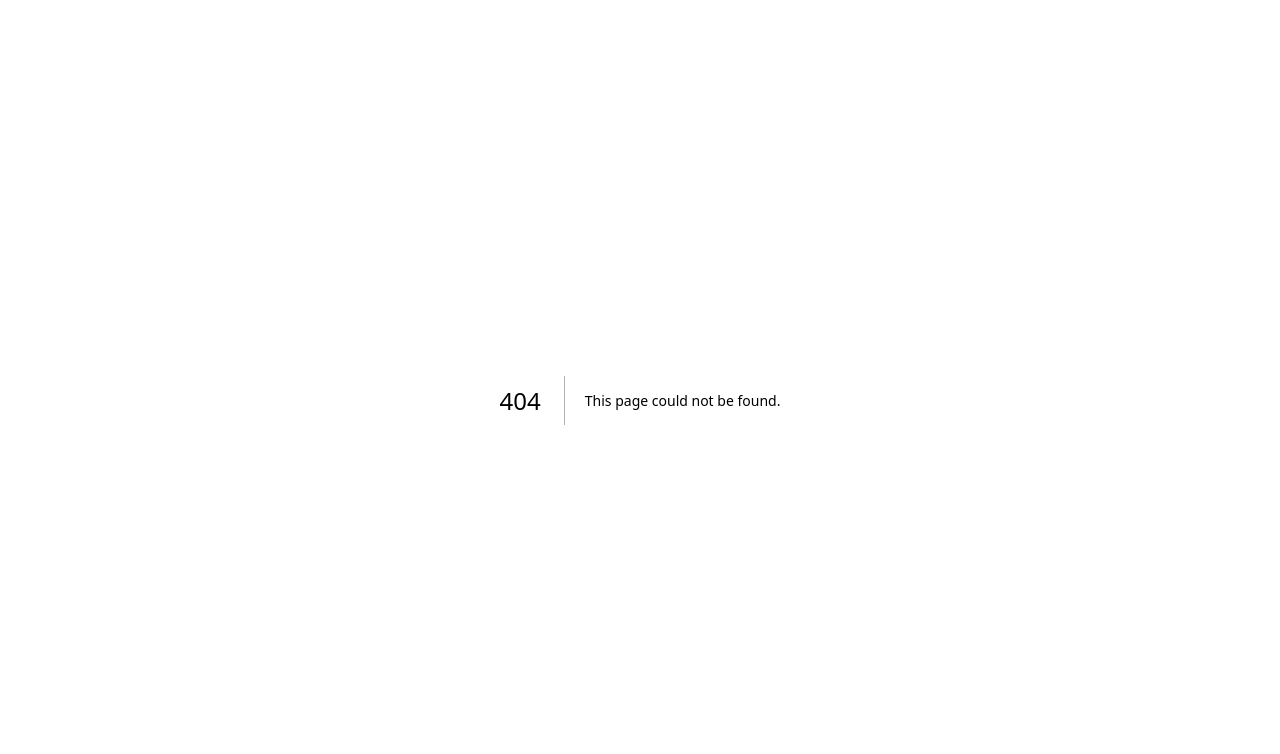
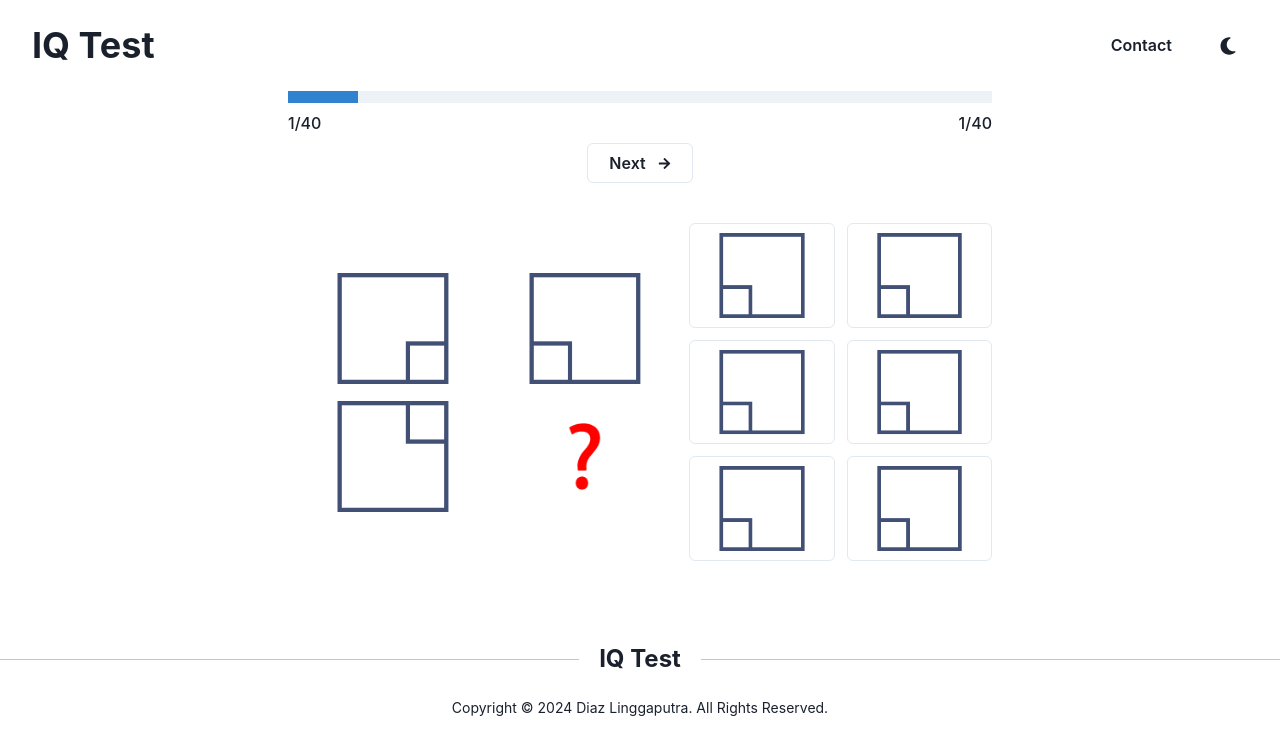
Before and after one commit to diazlp/iqtest-application, a Next.js app: page /test in a window 1280 px wide. Before the commit this address had no page. Shown: the top 754 px of the page. Built offline with nearby package versions, Linux system fonts and the light colour scheme.

Commit message:
feat: question card and page

```diff
--- a/src/components/layout/header/index.tsx
+++ b/src/components/layout/header/index.tsx
@@ -11,7 +11,6 @@ export default function Header(): React.ReactNode {
       as="header"
       px={8}
       py={6}
-      zIndex="tooltip"
       justify="space-between"
       align="center"
       alignItems="center"
--- a/src/components/layout/index.tsx
+++ b/src/components/layout/index.tsx
@@ -5,15 +5,19 @@ import Particle from '../particles'
 
 type LayoutProps = {
   children: React.ReactNode | string
+  noParticle?: boolean
 }
 
-export default function Layout({ children }: LayoutProps): React.ReactNode {
+export default function Layout({
+  children,
+  noParticle,
+}: LayoutProps): React.ReactNode {
   return (
     <Fragment>
       <Header />
       {children}
       <Footer />
-      <Particle />
+      {noParticle ? null : <Particle />}
     </Fragment>
   )
 }
--- /dev/null
+++ b/src/components/question-card/index.tsx
@@ -0,0 +1,87 @@
+import React from 'react'
+import Image from 'next/image'
+import { Box, Button, Flex, Grid, GridItem } from '@chakra-ui/react'
+
+export default function QuestionCard(): React.ReactNode {
+  return (
+    <Flex mt={10} align="center">
+      <Box>
+        <Image
+          src={'/assets/question-1/question-1.png'}
+          alt="Question 1"
+          width={450}
+          height={300}
+          className="max-w-[100%]"
+        />
+      </Box>
+      <Grid templateColumns="repeat(2, 1fr)" gap={3}>
+        <GridItem w="100%">
+          <Button h="100%" variant="outline" outline="1px">
+            <Image
+              src={'/assets/question-1/answer-a.png'}
+              alt="Answer 1"
+              width={130}
+              height={130}
+              className="object-cover"
+            />
+          </Button>
+        </GridItem>
+        <GridItem w="100%">
+          <Button h="100%" variant="outline" outline="1px">
+            <Image
+              src={'/assets/question-1/answer-a.png'}
+              alt="Answer 1"
+              width={130}
+              height={130}
+              className="object-cover"
+            />
+          </Button>
+        </GridItem>
+        <GridItem w="100%">
+          <Button h="100%" variant="outline" outline="1px">
+            <Image
+              src={'/assets/question-1/answer-a.png'}
+              alt="Answer 1"
+              width={130}
+              height={130}
+              className="object-cover"
+            />
+          </Button>
+        </GridItem>
+        <GridItem w="100%">
+          <Button h="100%" variant="outline" outline="1px">
+            <Image
+              src={'/assets/question-1/answer-a.png'}
+              alt="Answer 1"
+              width={130}
+              height={130}
+              className="object-cover"
+            />
+          </Button>
+        </GridItem>
+        <GridItem w="100%">
+          <Button h="100%" variant="outline" outline="1px">
+            <Image
+              src={'/assets/question-1/answer-a.png'}
+              alt="Answer 1"
+              width={130}
+              height={130}
+              className="object-cover"
+            />
+          </Button>
+        </GridItem>
+        <GridItem w="100%">
+          <Button h="100%" variant="outline" outline="1px">
+            <Image
+              src={'/assets/question-1/answer-a.png'}
+              alt="Answer 1"
+              width={130}
+              height={130}
+              className="object-cover"
+            />
+          </Button>
+        </GridItem>
+      </Grid>
+    </Flex>
+  )
+}
--- /dev/null
+++ b/src/containers/test/index.tsx
@@ -0,0 +1,24 @@
+import React from 'react'
+import { Container } from '@chakra-ui/react'
+import Layout from '@/components/layout'
+import QuestionCard from '@/components/question-card'
+import TestProgress from './test-progress'
+
+export default function TestContainer(): React.ReactNode {
+  return (
+    <Layout noParticle>
+      <Container
+        display="flex"
+        maxW="container.md"
+        maxH={{ base: 'auto', md: '100vh' }}
+        px={{ base: 4, lg: 8 }}
+        centerContent
+        justifyContent="center"
+        alignItems="center"
+      >
+        <TestProgress />
+        <QuestionCard />
+      </Container>
+    </Layout>
+  )
+}
--- /dev/null
+++ b/src/containers/test/test-progress/index.tsx
@@ -0,0 +1,27 @@
+import React from 'react'
+import { Stack, Progress, HStack, Text, Button } from '@chakra-ui/react'
+import { FaArrowRight } from 'react-icons/fa'
+
+export default function TestProgress(): React.ReactNode {
+  return (
+    <Stack w="100%">
+      <Progress width="100%" value={10} size="md" />
+      <HStack justifyContent="space-between" fontWeight="medium">
+        <Text>1/40</Text>
+        <Text>1/40</Text>
+      </HStack>
+      <HStack justifyContent="center">
+        <Button
+          variant="outline"
+          display="inline-flex"
+          w="15%"
+          alignItems="center"
+          gap={3}
+        >
+          Next
+          <FaArrowRight size={13} />
+        </Button>
+      </HStack>
+    </Stack>
+  )
+}
--- /dev/null
+++ b/src/pages/test/index.tsx
@@ -0,0 +1,14 @@
+import TestContainer from '@/containers/test'
+import Head from 'next/head'
+import React from 'react'
+
+export default function TestPage(): React.ReactNode {
+  return (
+    <>
+      <Head>
+        <title>IQ Test | Test</title>
+      </Head>
+      <TestContainer />
+    </>
+  )
+}
```
Also changed, not shown: src/containers/start-test/index.tsx (+3 -5 lines), public/assets/question-1/answer-a.png (added), public/assets/question-1/question-1.png (added).
